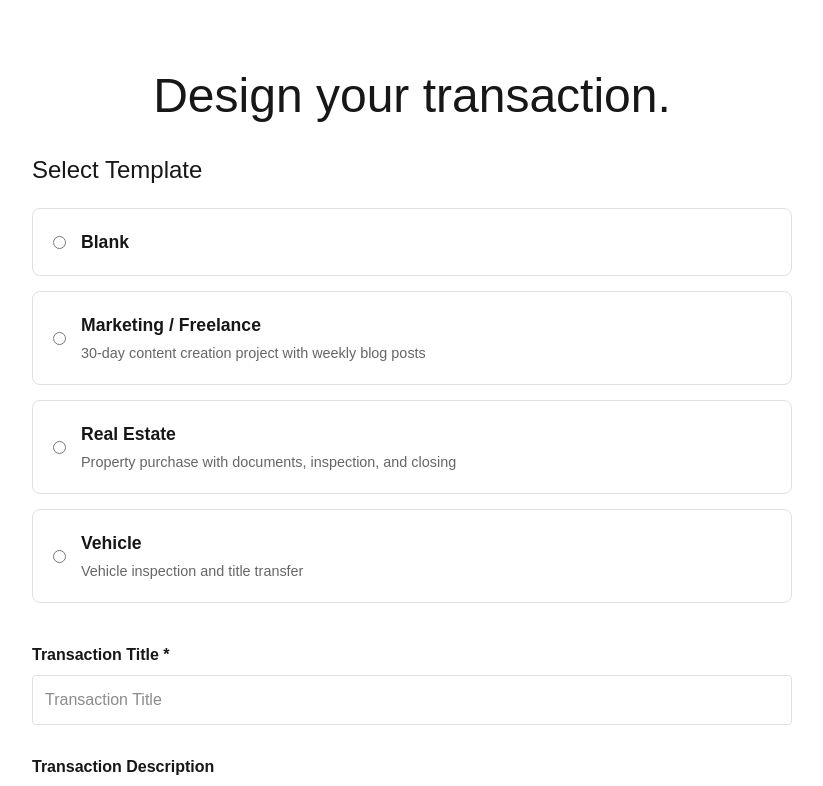
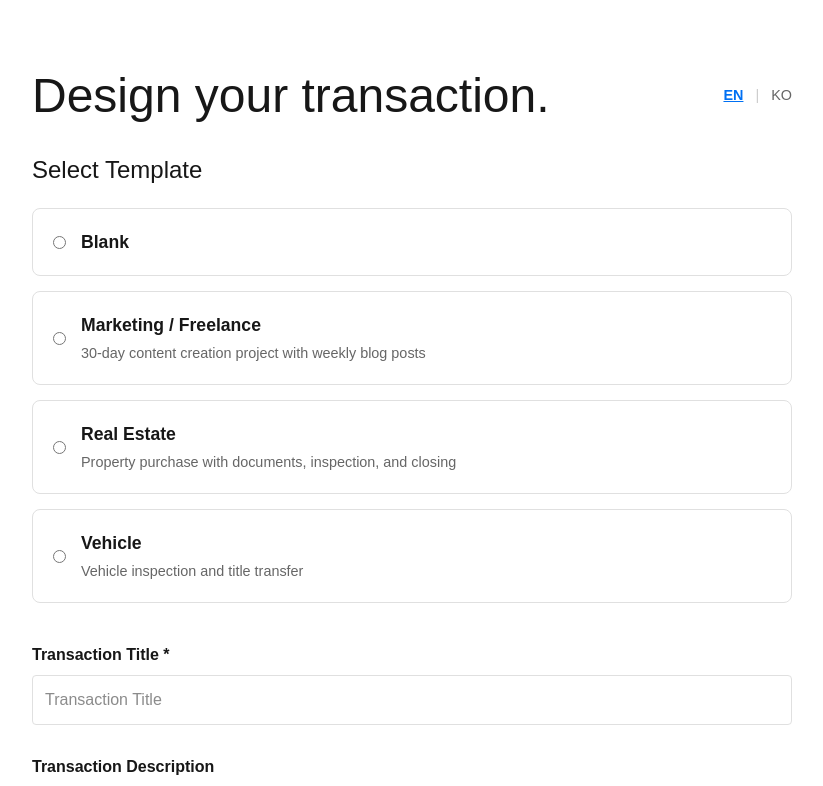
Before and after one commit to tjddyd55-crypto/true-escrow, a Next.js app in the folder escrow-ui/: page /transaction/new in a window 1280 px wide. Shown: the top 786 px of the page, without its empty margins (228-1051 px from the left). Built offline with nearby package versions, Linux system fonts and the light colour scheme.

Commit message:
ui: improve language toggle to text style (EN | KO) in both new and builder pages

```diff
--- a/escrow-ui/app/transaction/new/page.tsx
+++ b/escrow-ui/app/transaction/new/page.tsx
@@ -12,7 +12,7 @@ interface Template {
 
 export default function NewTransactionPage() {
   const router = useRouter();
-  const { t } = useI18n();
+  const { t, lang, setLang } = useI18n();
   const [templates, setTemplates] = useState<Template[]>([]);
   const [loading, setLoading] = useState(true);
   const [selectedTemplate, setSelectedTemplate] = useState<string | null>(null);
@@ -86,9 +86,36 @@ export default function NewTransactionPage() {
 
   return (
     <main style={{ padding: "60px 20px", maxWidth: 800, margin: "0 auto" }}>
-      <h1 style={{ fontSize: "3rem", marginBottom: 20, textAlign: "center" }}>
-        {t.slogan}
-      </h1>
+      <div style={{ display: "flex", justifyContent: "space-between", alignItems: "center", marginBottom: 20 }}>
+        <h1 style={{ fontSize: "3rem", marginBottom: 0, textAlign: "left", flex: 1 }}>
+          {t.slogan}
+        </h1>
+        <div style={{ display: "flex", gap: 12, alignItems: "center", fontSize: "0.9rem" }}>
+          <span
+            onClick={() => setLang("en")}
+            style={{
+              cursor: "pointer",
+              color: lang === "en" ? "#0070f3" : "#666",
+              fontWeight: lang === "en" ? "600" : "400",
+              textDecoration: lang === "en" ? "underline" : "none",
+            }}
+          >
+            EN
+          </span>
+          <span style={{ color: "#ccc" }}>|</span>
+          <span
+            onClick={() => setLang("ko")}
+            style={{
+              cursor: "pointer",
+              color: lang === "ko" ? "#0070f3" : "#666",
+              fontWeight: lang === "ko" ? "600" : "400",
+              textDecoration: lang === "ko" ? "underline" : "none",
+            }}
+          >
+            KO
+          </span>
+        </div>
+      </div>
 
       <div style={{ marginBottom: 40 }}>
         <h2 style={{ fontSize: "1.5rem", marginBottom: 20 }}>{t.selectTemplate}</h2>
```
